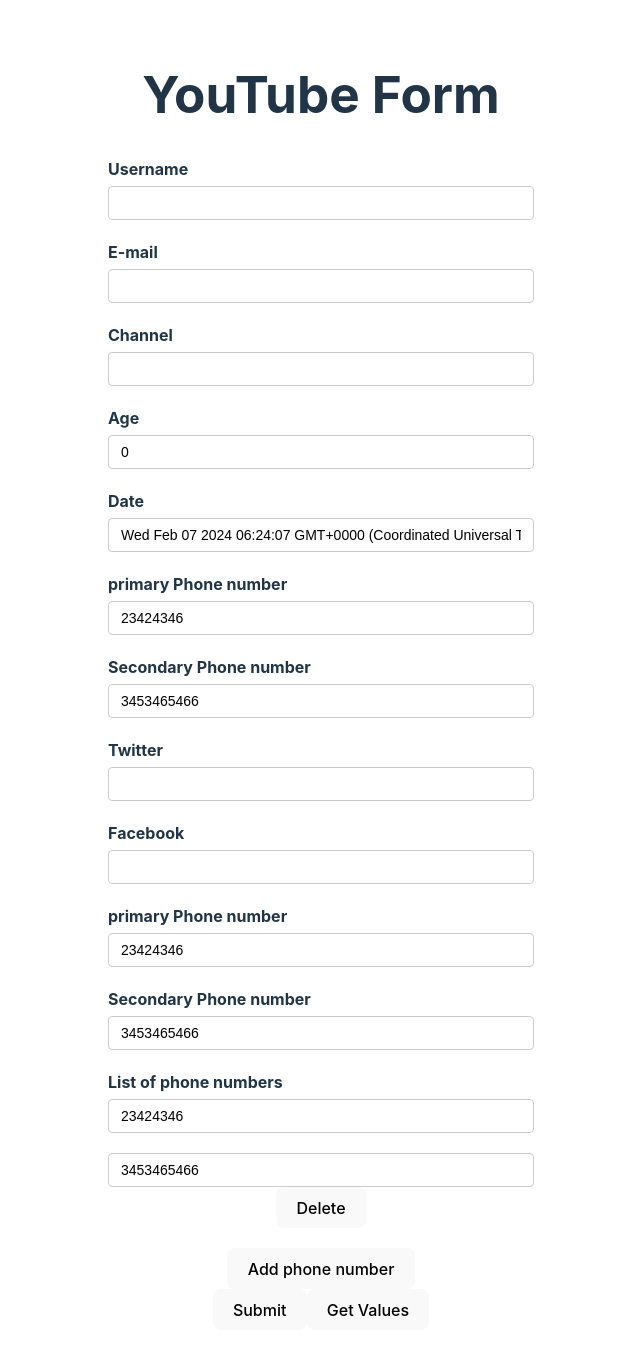
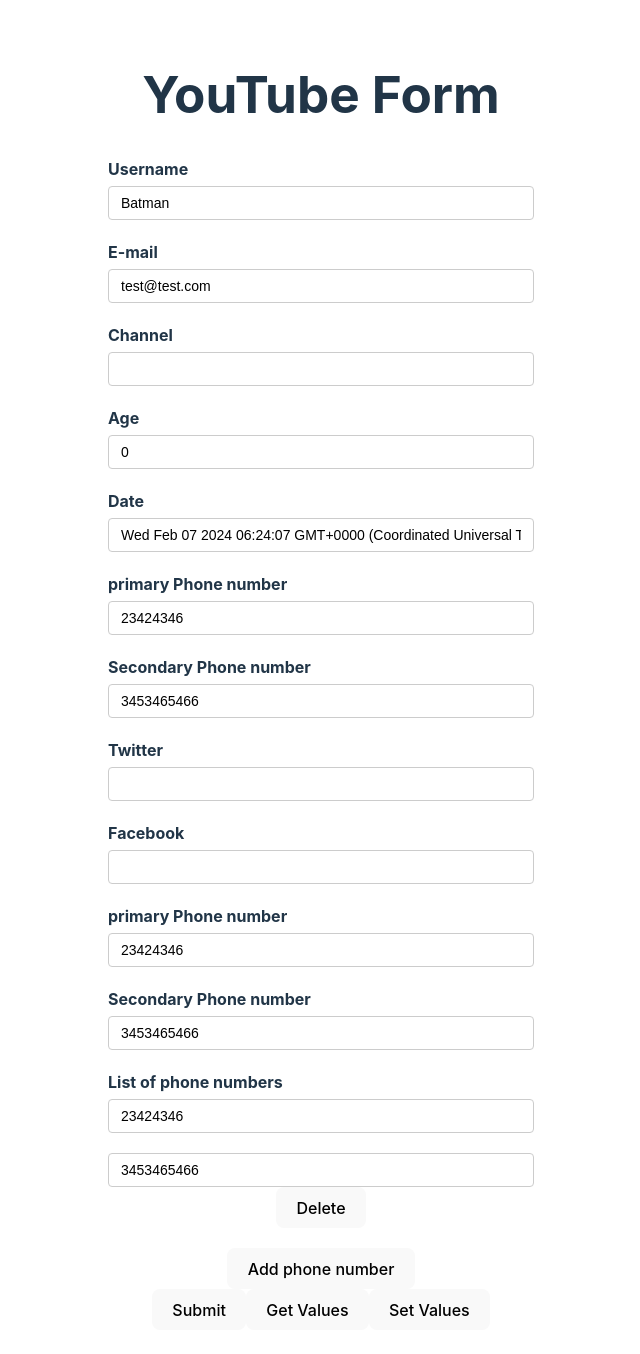
Before and after one commit to valentinesamuel/react-nestjs-sandbox, a React (Vite) app in the folder reactjs/: page / in a window 1280 px wide. Shown: the top 1354 px of the page, without its empty margins (319-959 px from the left). Built offline with nearby package versions, Linux system fonts and the light colour scheme.

Commit message:
feat: Added set field value

```diff
--- a/reactjs/src/components/YoutubeForm.tsx
+++ b/reactjs/src/components/YoutubeForm.tsx
@@ -20,8 +20,8 @@
 export const YouTubeForm = () => {
   const form = useForm<FormValues>({
     defaultValues: {
-      username: "",
-      email: "",
+      username: "Batman",
+      email: "test@test.com",
       channel: "",
       social: {
         facebook: "",
@@ -44,7 +44,15 @@
     //   };
     // },
   });
-  const { register, control, handleSubmit, formState, watch, getValues } = form;
+  const {
+    register,
+    control,
+    handleSubmit,
+    formState,
+    watch,
+    getValues,
+    setValue,
+  } = form;
   const { errors } = formState;
   const { fields, append, remove } = useFieldArray({
     control,
@@ -57,6 +65,15 @@
 
   const handleGetValues = () => {
     console.log("Values", getValues("social"));
+    // console.log("Values", getValues());
+  };
+
+  const handleSetValues = () => {
+    setValue("username", "", {
+      shouldDirty: true,
+      shouldTouch: true,
+      shouldValidate: true,
+    });
     // console.log("Values", getValues());
   };
 
@@ -263,7 +280,8 @@
           </div>
         </div>
         <button>Submit</button>
-        <button onClick={() => handleGetValues}>Get Values</button>
+        <button onClick={handleGetValues}>Get Values</button>
+        <button onClick={handleSetValues}>Set Values</button>
       </form>
       <DevTool control={control} />
     </div>
```
